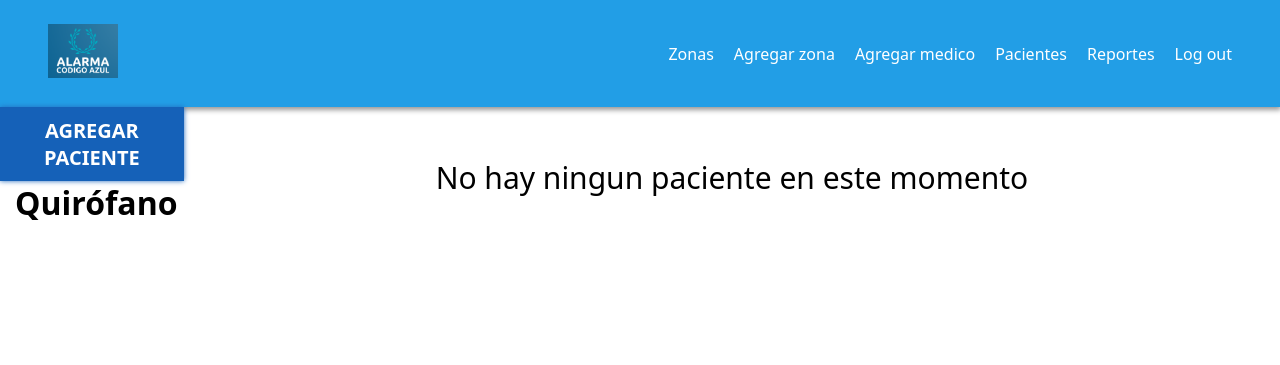
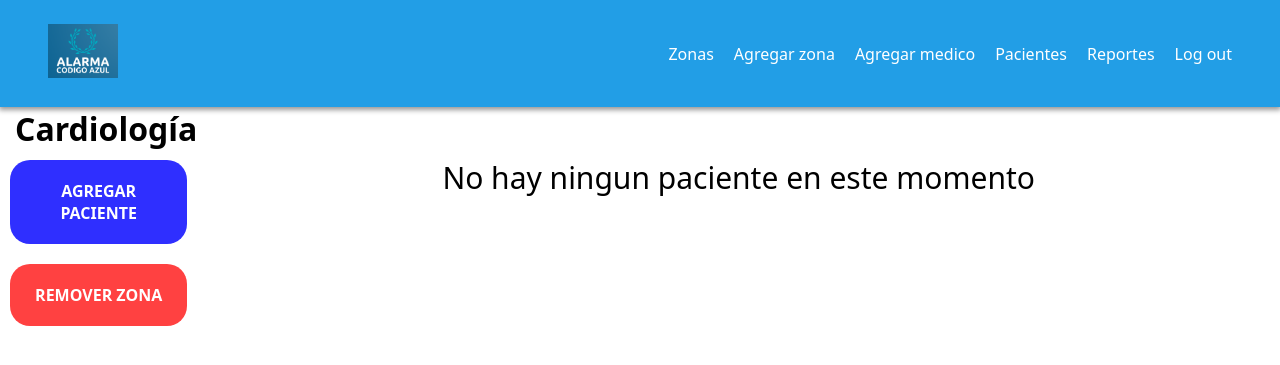
Before and after one commit to Facunare/OlimpiadasDjango, a Django app: page /detalle_zona/11/ in a window 1280 px wide. Shown: the top 365 px of the page. Run offline with Django 4.2, Linux system fonts and the light colour scheme; a user stored in the database is signed in; data comes from the database, SQL or seed files in the repository; both versions use the stored data as it was after the commit; data that the repository does not hold is empty.

Commit message:
fixeo de estilos, agregado remover zona

```diff
--- a/OlimpiadasDjango/administracion/templates/detalle_zona.html
+++ b/OlimpiadasDjango/administracion/templates/detalle_zona.html
@@ -11,6 +11,9 @@
     {% block content %}
     <link rel="stylesheet" href="{% static 'detalle_zona.css' %}">
         <div class="main">
+            <div class="panelIzquierda">
+                <h1>{{zona.nombre_zona}}</h1>
+
                 {% if user.is_authenticated and user.is_staff %}
                 <form action="{% url 'agregarPaciente' %}" method="POST" class="formAddPatience">
                     {% csrf_token %}
@@ -18,9 +21,14 @@
                     <button>
                         Agregar paciente
                     </button>
-                <h1>Quirófano</h1>
                 </form>
+                <form action="{% url 'removerZona' zona.id %}" method="POST" class="formAddPatience">
+                    {% csrf_token %}
+                    <button>Remover Zona</button>
+                </form>
+
                 {% endif %}
+            </div>
 
             <div class="pacientes">
 
@@ -28,6 +36,7 @@
                     {% for paciente in pacientes %}
                     <a class="paciente {% if paciente.perfil.isCalling %} pacienteLlamando {% elif paciente.perfil.isCallingNormal%} pacienteLlamandoNormal {% endif %}">
                         <p>{{paciente.dni_paciente}} | {{paciente.nombre_paciente}} {{paciente.apellido_paciente}} | {{paciente.zona.nombre_zona}} | {{paciente.medico_asignado.nombre_medico}} - {% if paciente.perfil.isCalling %} Llamada de emergencia {% elif paciente.perfil.isCallingNormal%} Llamada normal {% endif %}</p>
+                        {% if user.is_authenticated and user.is_staff %}
                         <div class="buttons">
                             <div>
                                 <button class="asignarMedico">Asignar enfermero</button>
@@ -46,6 +55,8 @@
                                 <button class="eliminar">Eliminar</button>
                             </form>
                         </div>
+                        {% endif %}
+
                     </a>
                         <section class="modal">
                             <div class="modal_container">
--- a/OlimpiadasDjango/administracion/urls.py
+++ b/OlimpiadasDjango/administracion/urls.py
@@ -17,5 +17,6 @@ urlpatterns = [
     path('exportarReportes/', views.exportarReporte, name='exportarReportes'),
     path('exportarIdReportes/<int:id>', views.exportarIdReporte, name='exportarIdReportes'),
     path('eliminarPaciente/<int:id>', views.eliminarPaciente, name='eliminarPaciente'),
+    path('removerZona/<int:id>', views.removerZona, name='removerZona'),
 
 ]
--- a/OlimpiadasDjango/administracion/views.py
+++ b/OlimpiadasDjango/administracion/views.py
@@ -135,7 +135,7 @@ def asignarMedico(request, id):
         return redirect(return_url)
     return redirect('/', id=id)
 
-# Eliminar pacientes
+# Vista Eliminar pacientes
 @login_required
 @staff_member_required
 def eliminarPaciente(request, id):
@@ -145,6 +145,14 @@ def eliminarPaciente(request, id):
     if return_url:
         return redirect(return_url)
     return redirect('/pacientes/', id=id)
+
+# Vista Eliminar zona
+@login_required
+@staff_member_required
+def removerZona(request, id):
+    zona = Zona.objects.get(id=id)
+    zona.delete()
+    return redirect('/', id=id)
 
 
 # Vista editar paciente
--- a/OlimpiadasDjango/main/static/detalle_zona.css
+++ b/OlimpiadasDjango/main/static/detalle_zona.css
@@ -1,53 +1,70 @@
-.formAddPatience button {
-    background: #1561b8;
+
+
+.panelIzquierda {
+  display: flex;
+  flex-direction: column;
+  width: 200px;
+}
+.panelIzquierda form  {
+    padding: 10px;
+  }
+.panelIzquierda form button {
+  width: 100%;
+  padding: 20px;
+  text-align: center;
   color: white;
-    border: none;
-    outline: none;
-    padding: 10px;
-    font-size: 20px;
-    -webkit-box-shadow: 0 0 5px #236bbd;
-            box-shadow: 0 0 5px #236bbd;
-    -webkit-transition: 0.2s;
-    cursor: pointer;
-    transition: 0.2s;
+  transition: .2s;
+  border-radius: 20px;
+}
+.panelIzquierda form:nth-child(2) button {
+    background: rgb(47, 47, 255);
+}
+.panelIzquierda form:nth-child(3) button {
+    background: rgb(255, 65, 65);
+}
+.panelIzquierda form button:hover {
+    scale: 1.02;
+    box-shadow: 0 0 5px;
+}
+.panelIzquierda form button:active {
+    scale: 1;
+    opacity: .9;
+    box-shadow: inset 0 0 5px ;
 }
 
-  h1{
+h1 {
   padding-left: 15px;
 }
-  .formAddPatience button:hover:active {
-    background: #1e589b;
-    scale: 1.02;
-  }
-.noHay{
+
+.noHay {
   font-size: 30px;
   text-align: center;
   margin-top: 50px;
 }
-.buttons{
+.buttons {
   display: flex;
   gap: 20px;
 }
 
-.pacienteLlamando{
+.pacienteLlamando {
   background: red;
   color: white;
 }
 
-.pacienteLlamandoNormal{
+.pacienteLlamandoNormal {
   background: orange;
 }
-.modal form{
+.modal form {
   display: flex;
   flex-direction: column;
   gap: 30px;
   margin-top: 50px;
 }
 
-.modal form select{
+.modal form select {
   height: 50px;
 }
-form input{
+form input {
   padding: 10px;
   border: 1px solid black;
   outline: none;
@@ -56,7 +73,7 @@ form input{
   width: 200px;
 }
 
-form .addButton{
+form .addButton {
   width: 223px;
   margin: 0;
   cursor: pointer;
@@ -65,12 +82,12 @@ form .addButton{
   background-color: rgb(20, 20, 129);
 }
 
-.main{
+.main {
   display: flex;
   width: 100vw;
 }
 
-.paciente{
+.paciente {
   border: 1px solid black;
   padding: 5px;
   display: flex;
@@ -78,7 +95,7 @@ form .addButton{
   justify-content: space-between;
 }
 
-.pacientes{
+.pacientes {
   width: 100vw;
 }
 
@@ -117,7 +134,3 @@ button {
   background-color: #e74c3c;
   color: #fff;
 }
-
-button:hover {
-    opacity: 0.9;
-}
--- a/OlimpiadasDjango/main/static/home.css
+++ b/OlimpiadasDjango/main/static/home.css
@@ -1,7 +1,11 @@
+body{
+  overflow: hidden;
+}
 .zonas {
   display: flex;
   width: 100vw;
-  height: 87.9vh;
+  overflow: hidden;
+  height: calc(100vh - 106px);
   gap: 5px;
   background: #000000;
 }
```
Also changed, not shown: OlimpiadasDjango/db.sqlite3, OlimpiadasDjango/media/zonaFoto/Cardiología.jpg (added), OlimpiadasDjango/media/zonaFoto/Cardiología_1zs9opG.jpg (added), OlimpiadasDjango/media/zonaFoto/camilo-jimenez-vGu08RYjO-s-unsplash.jpg (added), 4 other files. Lines whose indentation alone changed are shown as unchanged.
